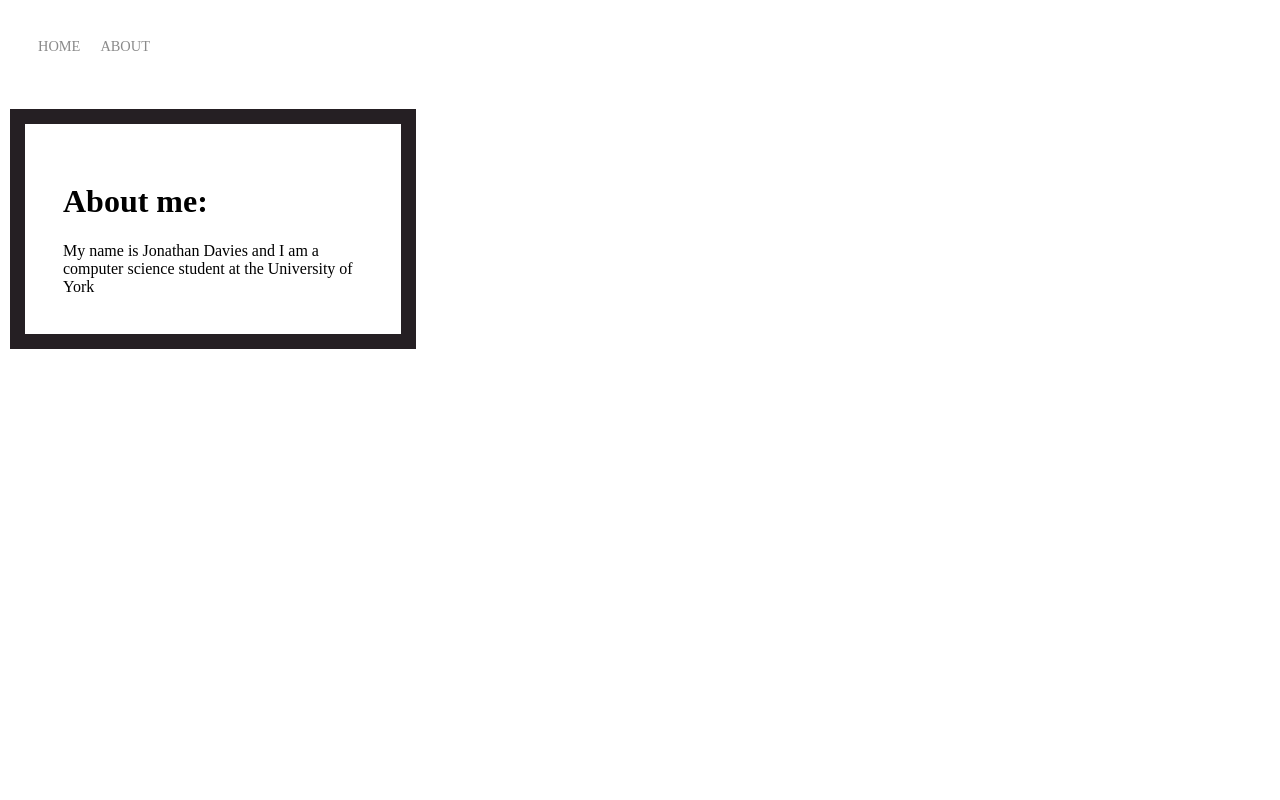
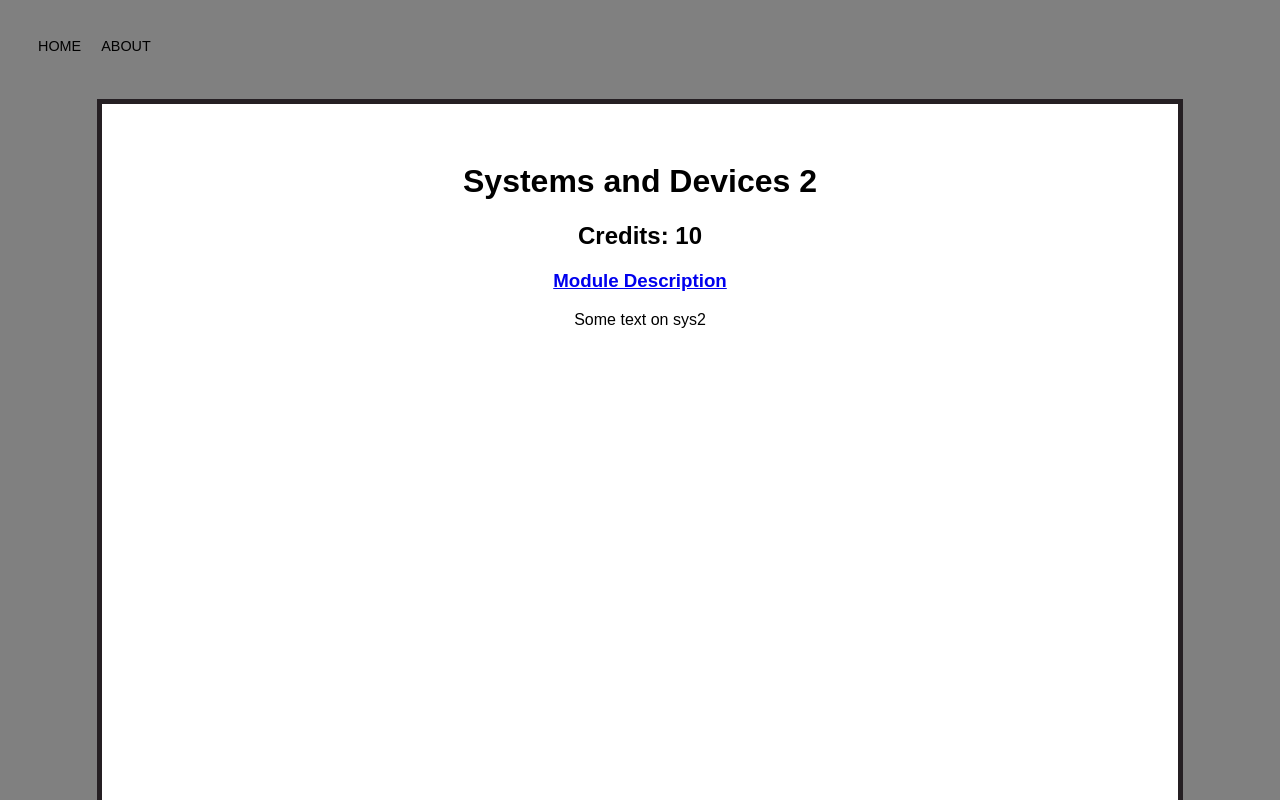
Before and after one commit to jondavies00/jondavies00.github.io, a plain HTML site: page sys2.html in a window 1280 px wide. Shown: the top 800 px of the page. Drawn offline with Linux system fonts and the light colour scheme; files that its build step writes are made by us from their sources.

Commit message:
removed modules folder

```diff
--- a/styles.css
+++ b/styles.css
@@ -2,6 +2,7 @@
 
 body {
     margin: 0px; /* Margin has a value of 8px by default */
+    background-color: grey;
 }
 
 .container {
@@ -16,6 +17,8 @@ body {
     display: flex;
     justify-content: space-between;
     padding: 38px; /* Moves stuff inwards -> creates border */
+    border: black;
+    border-width: 10px;
 }
 
 .left-side {
@@ -27,6 +30,7 @@ body {
     margin-right: 20px;
     font-size: 0.9em;
     text-transform: uppercase;
+    color: white;
 }
 
 .nav-link-wrapper {
@@ -36,30 +40,50 @@ body {
 }
 
 .nav-link-wrapper a {
-    color: #8a8a8a;
+    color: black;
+    font-family: Arial, Helvetica, sans-serif;
     text-decoration: none;
     transition: color 0.5s;
 }
 
 .nav-link-wrapper:hover { /* called pseudo-state, can tell css we want something to happen on 'hover'*/
-    border-bottom: 1px solid black;
+    border-bottom: 1px solid white;
 }
 
 .nav-link-wrapper a:hover { /* called pseudo-state, can tell css we want something to happen on 'hover'*/
-    color: black;
+    color: white;
 }
 
+
 /* Content styles */
+
+.brand {
+    font-family: Arial, Helvetica, sans-serif
+
+}
+
 .text-wrapper {
     width: 300px;
     border: 15px solid rgb(37, 31, 35);
     padding: 38px;
     margin: 10px;
     position: center;
+    font-family: Arial, Helvetica, sans-serif;
 }
 
-.about-wrapper {
 
+.module-text-wrapper {
+    text-align: center;
+    width: 1000px;
+    height: 1000px;
+    border: 5px solid rgb(37, 31, 35);
+    padding: 38px;
+    margin-left: auto;
+    margin-right: auto;
+    background-color: white;
+
+    position: center;
+    font-family: Arial, Helvetica, sans-serif;
 }
 
 /* Portfolio Styles */
--- a/styles_a.css
+++ /dev/null
@@ -1,64 +0,0 @@
-/* Master Styles */
-
-body {
-    margin: 0px; /* Margin has a value of 8px by default */
-}
-
-.container {
-    display: grid;
-    grid-template-columns: 1fr; /*1 fractional unit*/
-
-}
-
-/* Nav styles */
-
-.nav-wrapper {
-    display: flex;
-    justify-content: space-between;
-    padding: 38px; /* Moves stuff inwards -> creates border */
-}
-
-.left-side {
-    display: flex;
-
-}
-
- .nav-wrapper > .left-side > div { /* traverse a 'tree' of element */
-    margin-right: 20px;
-    font-size: 0.9em;
-    text-transform: uppercase;
-}
-
-.nav-link-wrapper {
-    height: 22px;
-    border-bottom: 1px solid transparent;
-    transition: border-bottom 0.5s;
-}
-
-.nav-link-wrapper a {
-    color: #8a8a8a;
-    text-decoration: none;
-    transition: color 0.5s;
-}
-
-.nav-link-wrapper:hover { /* called pseudo-state, can tell css we want something to happen on 'hover'*/
-    border-bottom: 1px solid black;
-}
-
-.nav-link-wrapper a:hover { /* called pseudo-state, can tell css we want something to happen on 'hover'*/
-    color: black;
-}
-
-/* Content Styles */
-
-.content-wrapper {
-    padding: 38px;
-}
-
-.about-me-header {
-    font-family: sans-serif;
-}
-
-.about-me-text {
-    font-family: sans-serif;
-}
--- a/modules/sys2.html
+++ b/sys2.html
@@ -20,12 +20,14 @@
 
         </div>
         <div class="content-wrapper">
-            <div class="text-wrapper">
+            <div class="module-text-wrapper">
                 <div class="sys2-header">
-                    <h1>About me: </h1>
+                    <h1>Systems and Devices 2</h1>
+                    <h2>Credits: 10</h2>
+                    <h3><a href="https://www.york.ac.uk/students/studying/manage/programmes/module-catalogue/module/COM00021I/2020-21"> Module Description</a></h3>
                 </div>
-                <div class="sys2-text">
-                    My name is Jonathan Davies and I am a computer science student at the University of York
+                <div class="sys2-topic-wrapper">
+                    <div>Some text on sys2</div>
                 </div>
             </div>
 
```
Also changed, not shown: cs_degree.html (+1 -1 lines).
